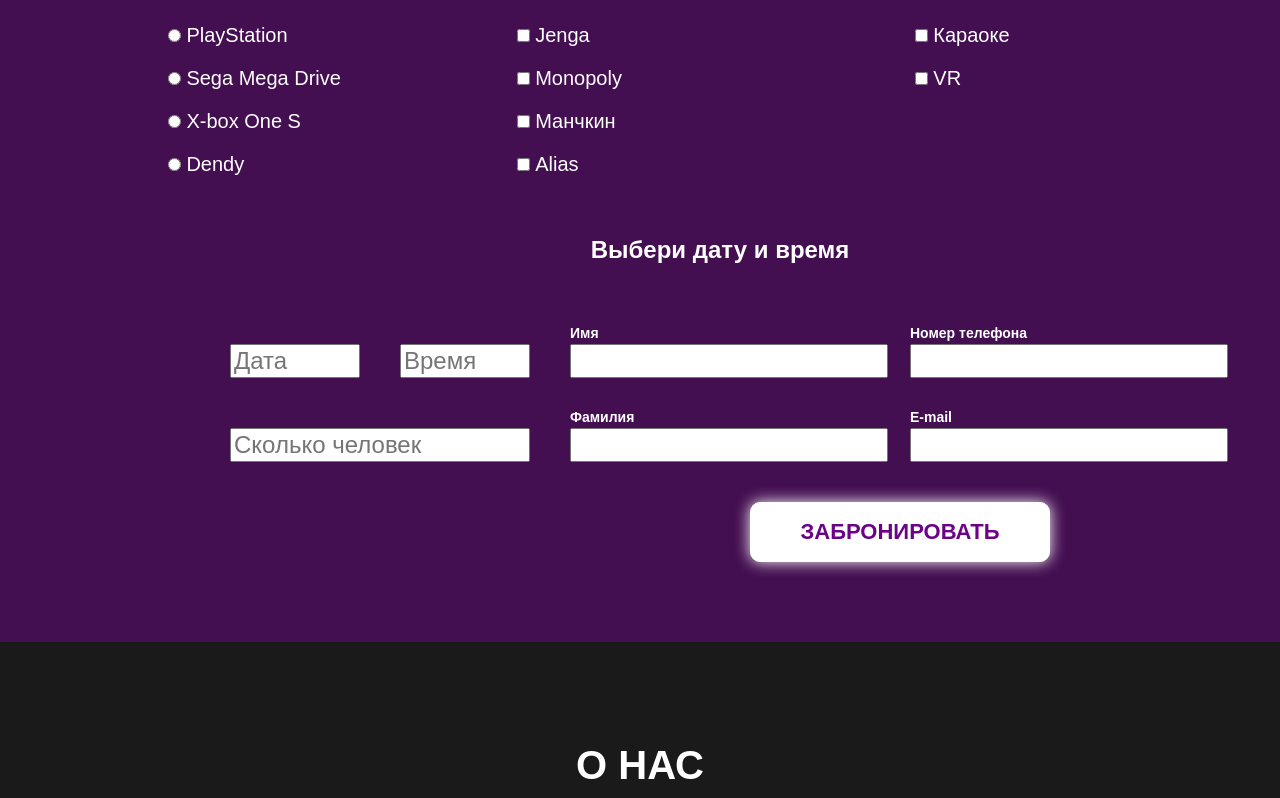
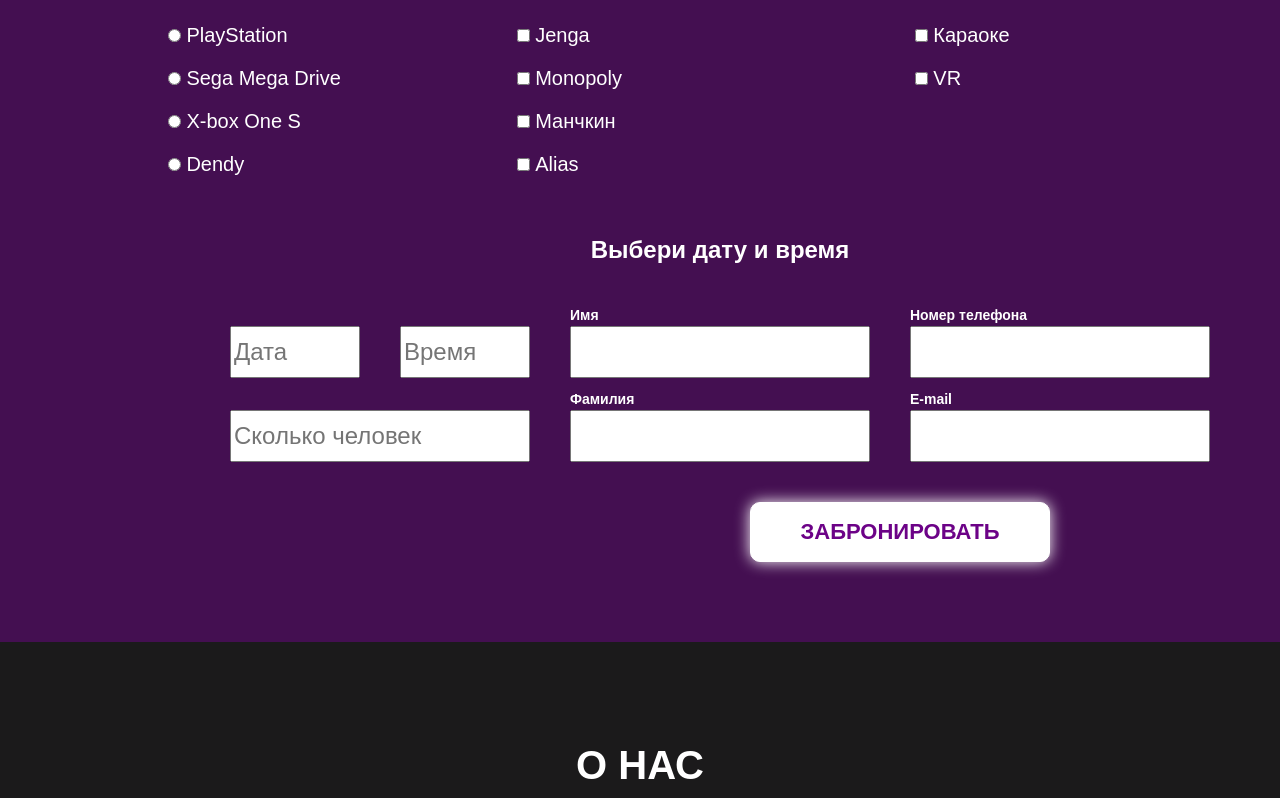
Before and after one commit to fossoway/GO, a plain HTML site: page index.html in a window 1280 px wide. Shown: the part 4165-4963 px from the top of the page. Drawn offline with Linux system fonts and the light colour scheme.

Commit message:
update booking

```diff
--- a/css/booking.css
+++ b/css/booking.css
@@ -138,12 +138,19 @@
   justify-self: start
 }
 
+.booking__choice-input {
+  height: 52px;
+  width: 300px;
+}
+
 .booking__choice-shrink {
   width: 130px;
+  height: 52px;
 }
 
 .booking__choice-warp {
   width: 300px;
+  height: 52px;
 }
 
 .booking__label-time {
```
